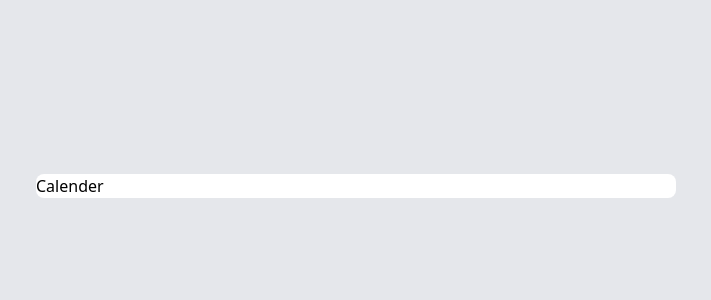
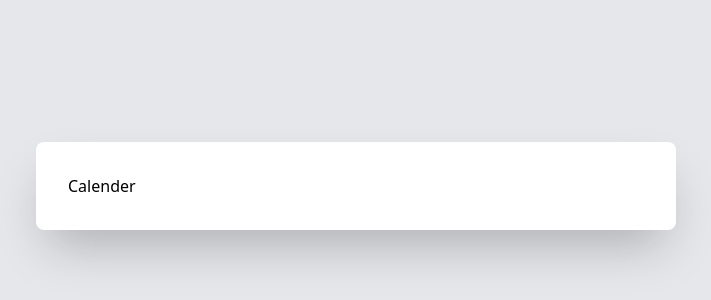
Before and after one commit to Baekshook/simple-Calendar, a React (Create React App) app: page / in a window 1280 px wide. Shown: the part 214-514 px from the top of the page, without its empty margins (284-995 px from the left). Built offline with nearby package versions, Linux system fonts and the light colour scheme.

Commit message:
Date.jsx CSS_1

```diff
--- a/src/components/Calender.jsx
+++ b/src/components/Calender.jsx
@@ -2,6 +2,6 @@
 
 export default function Calender() {
   return (
-    <div className='bg-white w-1/2 rounded-lg shadow-2xl'>Calender</div>
+    <div className='bg-white w-1/2 rounded-lg shadow-2xl p-8'>Calender</div>
   )
 }
--- /dev/null
+++ b/src/components/Date.jsx
@@ -0,0 +1,15 @@
+import React from "react";
+
+export default function Date() {
+  return (
+    <li className="inline-block bg-white rounded-lg shadow-md">
+      <div className=" bg-red-400 rounded-t-xl px-2 py-1 text-xl text-white">
+        2
+      </div>
+      <ul className="p-2 text-lg">
+        <li>🧹 청소하기</li>
+        <li>👕 빨래하기</li>
+      </ul>
+    </li>
+  );
+}
```
